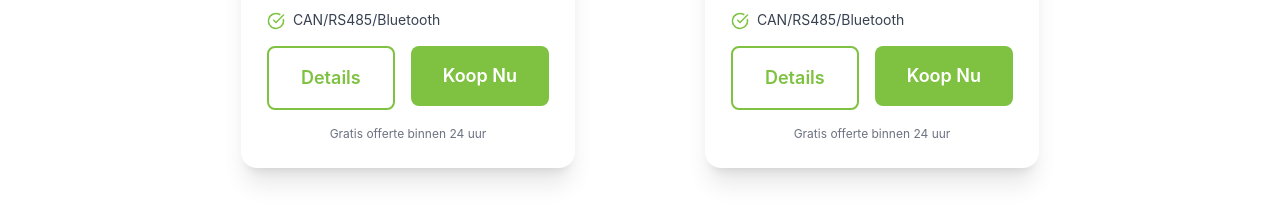
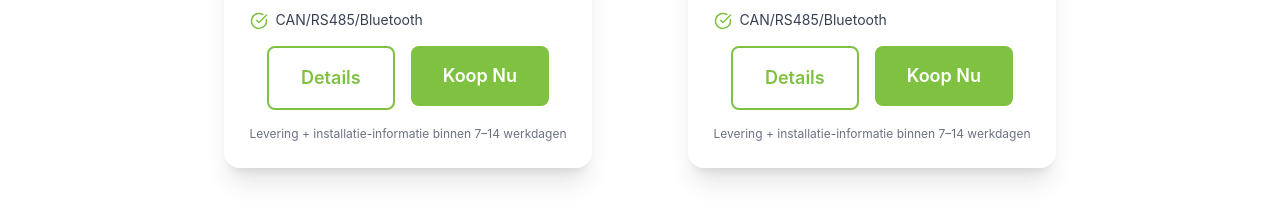
Before and after one commit to DzejkobBerry/mattrex.nl, a React (Vite) app: page /producten in a window 1280 px wide. Shown: the part 1082-1298 px from the top of the page. Built offline with nearby package versions, Linux system fonts and the light colour scheme.

Commit message:
fix(Products): update delivery information text
Update the delivery time information from "within 24 hours" to "within 7-14 working days" to reflect current service levels

```diff
--- a/src/pages/Products.tsx
+++ b/src/pages/Products.tsx
@@ -285,7 +285,7 @@ export function Products() {
                         </Button>
                       </Link>
                     </div>
-                    <p className="text-center text-xs text-gray-500">Gratis offerte binnen 24 uur</p>
+                    <p className="text-center text-xs text-gray-500">Levering + installatie-informatie binnen 7–14 werkdagen</p>
                   </div>
                 </div>
               ))}
```
